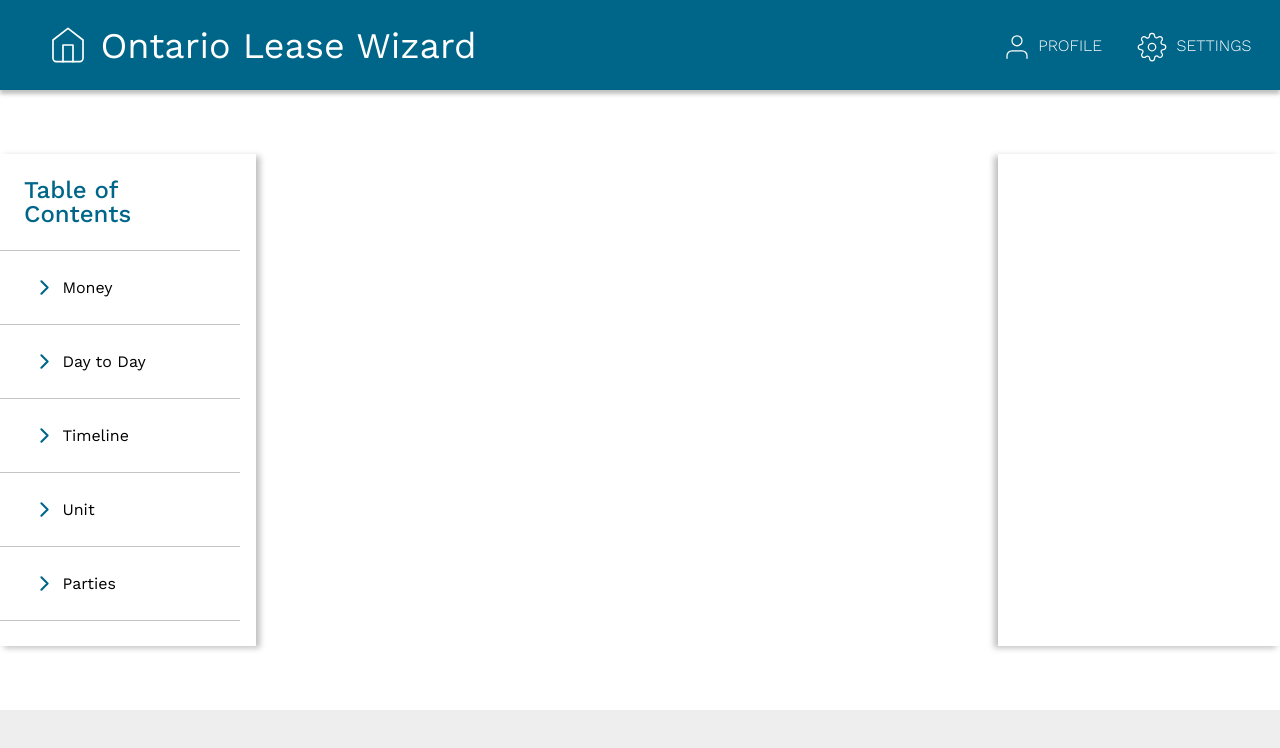
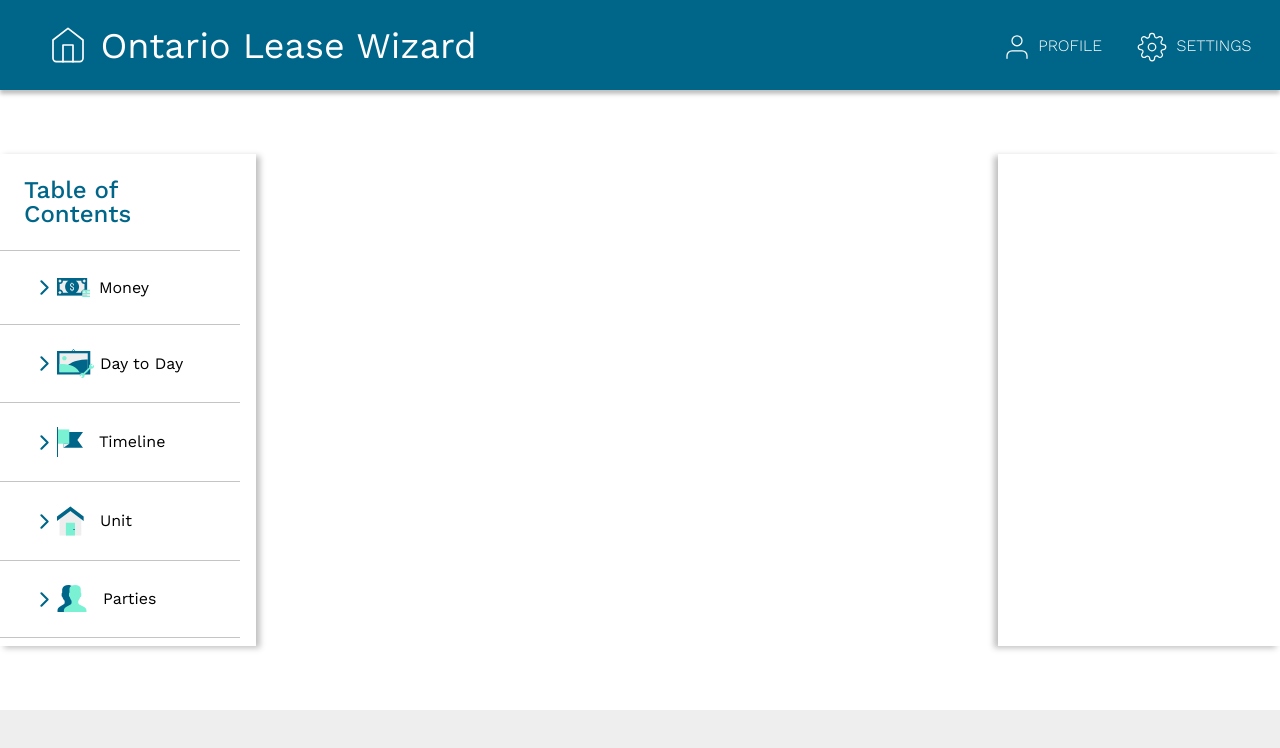
Before and after one commit to law-design-colab-ctto/ontario-lease-wizard, a React (Create React App) app: page / in a window 1280 px wide. Shown: the top 748 px of the page. Built offline with nearby package versions, Linux system fonts and the light colour scheme.

Commit message:
Finnicky little svgs.

```diff
--- a/src/App.css
+++ b/src/App.css
@@ -146,6 +146,31 @@ nav {
   grid-column: 1;
   grid-row: 1 / 4;
   font-weight: 400; }
+  nav img {
+    display: inline-block;
+    vertical-align: middle;
+    margin-left: -5px;
+    margin-right: 10px; }
+    nav img.Money {
+      width: 33px;
+      height: 19px;
+      margin-right: 3px; }
+    nav img.dayToDay {
+      width: 37px;
+      height: 29px;
+      margin-right: 0; }
+    nav img.Timeline {
+      width: 26px;
+      height: 30px; }
+    nav img.Unit {
+      width: 27px;
+      height: 30px; }
+    nav img.Parties {
+      width: 30px;
+      height: 28px; }
+    nav img.AdditionalTerms {
+      width: 26px;
+      height: 30px; }
   nav svg.chevronRight {
     display: inline-block;
     color: #006689;
--- a/src/App.scss
+++ b/src/App.scss
@@ -169,6 +169,38 @@ nav {
   grid-column: 1;
   grid-row: 1 / 4;
   font-weight: 400;
+  img {
+    display: inline-block;
+    vertical-align: middle;
+    margin-left: -5px;
+    margin-right: 10px;
+    &.Money {
+      width: 33px;
+      height: 19px;
+      margin-right: 3px;
+    }
+    &.dayToDay {
+      width: 37px;
+      height: 29px;
+      margin-right: 0;
+    }
+    &.Timeline {
+      width: 26px;
+      height: 30px;
+    }
+    &.Unit {
+      width: 27px;
+      height: 30px;
+    }
+    &.Parties {
+      width: 30px;
+      height: 28px;
+    }
+    &.AdditionalTerms {
+      width: 26px;
+      height: 30px;
+    }
+  }
   svg.chevronRight {
     display: inline-block;
     color: $primary;
--- a/src/components/navigation.js
+++ b/src/components/navigation.js
@@ -1,5 +1,12 @@
 import React, { Component } from 'react'
 import { ChevronRight } from 'react-feather'
+
+let moneySvg = require("../assets/navigation/money.svg"),
+    dayToDaySvg = require("../assets/navigation/day2day.svg"),
+    timelineSvg = require("../assets/navigation/timeline.svg"),
+    unitSvg = require("../assets/navigation/unit.svg"),
+    partiesSvg = require("../assets/navigation/parties.svg"),
+    additionalTermsSvg = require("../assets/navigation/additional terms.svg")
 
 export class navigation extends Component {
     render() {
@@ -8,12 +15,12 @@ export class navigation extends Component {
             <div>
                 <h2>Table of Contents</h2>
                 <ul>
-                    <li><ChevronRight className="chevronRight" size={25} /> <span>Money</span></li>
-                    <li><ChevronRight className="chevronRight" size={25} /> <span>Day to Day</span></li>
-                    <li><ChevronRight className="chevronRight" size={25} /> <span>Timeline</span></li>
-                    <li><ChevronRight className="chevronRight" size={25} /> <span>Unit</span></li>
-                    <li><ChevronRight className="chevronRight" size={25} /> <span>Parties</span></li>
-                    <li><ChevronRight className="chevronRight" size={25} /> <span>Additional Terms</span></li>
+                    <li><ChevronRight className="chevronRight" size={25} /> <img src={moneySvg} className="Money" alt="Money" /> <span>Money</span></li>
+                    <li><ChevronRight className="chevronRight" size={25} /> <img src={dayToDaySvg} className="dayToDay" alt="Day to Day" /> <span>Day to Day</span></li>
+                    <li><ChevronRight className="chevronRight" size={25} /> <img src={timelineSvg} className="Timeline" alt="Timeline" /> <span>Timeline</span></li>
+                    <li><ChevronRight className="chevronRight" size={25} /> <img src={unitSvg} className="Unit" alt="Unit" /> <span>Unit</span></li>
+                    <li><ChevronRight className="chevronRight" size={25} /> <img src={partiesSvg} className="Parties" alt="Parties" /> <span>Parties</span></li>
+                    <li><ChevronRight className="chevronRight" size={25} /> <img src={additionalTermsSvg} className="AdditionalTerms" alt="Additional Terms" /> <span>Additional Terms</span></li>
                 </ul>
             </div>
             </nav>
```
